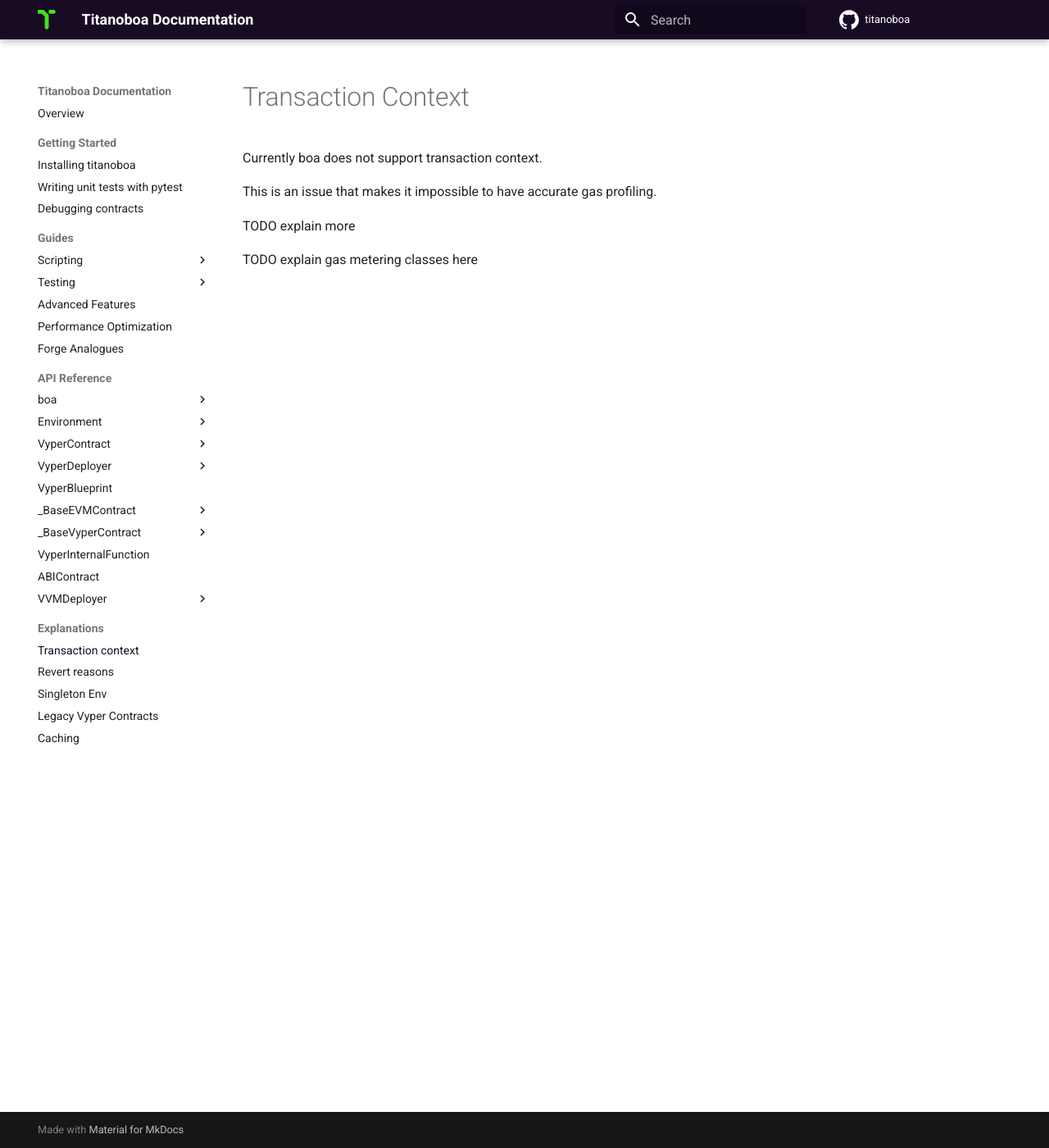
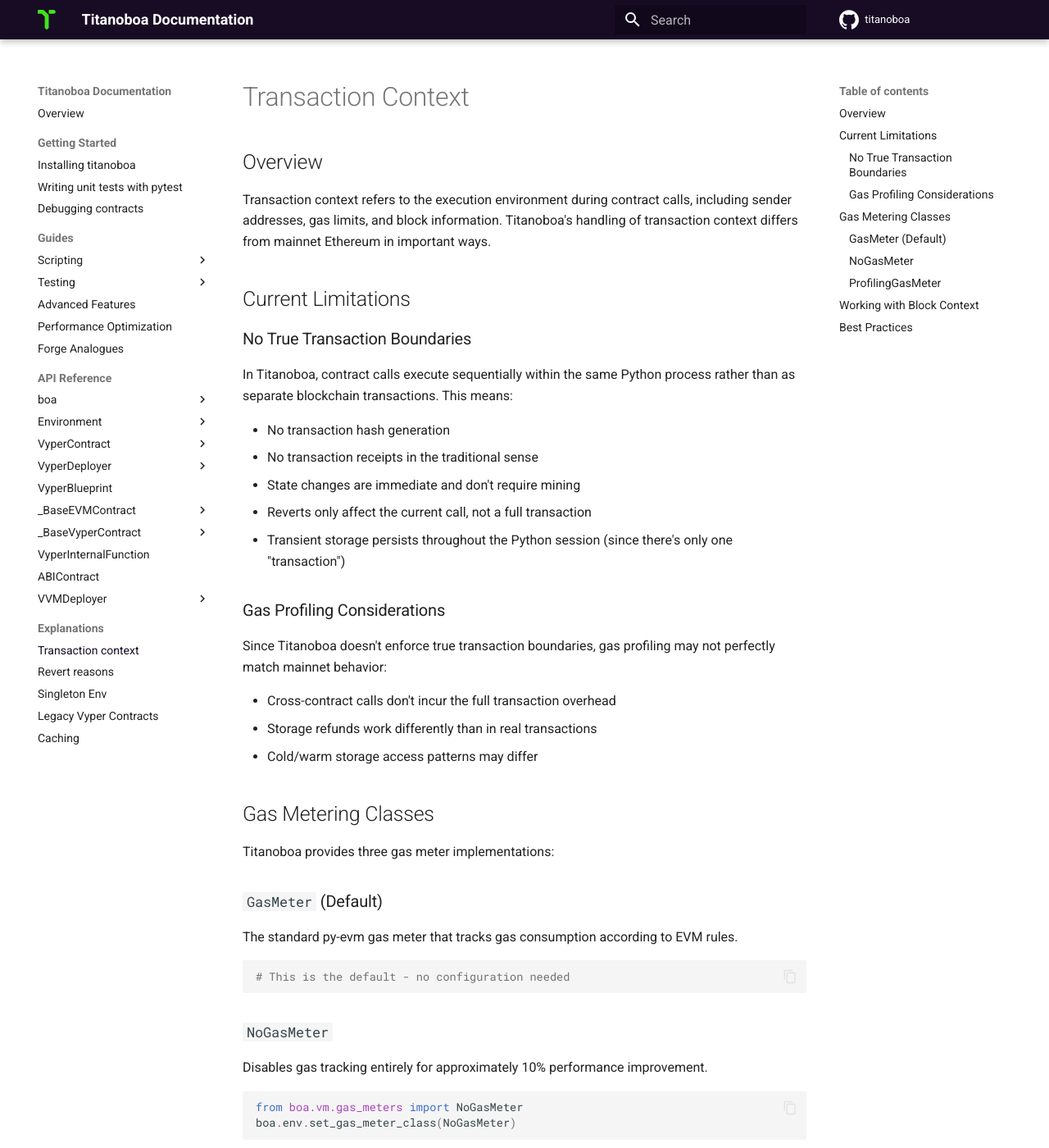
Before and after one commit to vyperlang/titanoboa, an MkDocs documentation site: the page built from docs/explain/tx_context.md, in a window 1280 px wide and 1400 px high. Shown: the whole window at 82% size. Built offline with MkDocs 1.6.1 and Material for MkDocs 9.7.7, drawn with Linux system fonts in a browser that asks for light colours; comment, search, counter and statistics services are not loaded; some of the changed text lies outside the part shown.

Commit message:
add more docs

````diff
--- a/docs/explain/tx_context.md
+++ b/docs/explain/tx_context.md
@@ -1,9 +1,78 @@
 # Transaction Context
 
-Currently boa does not support transaction context.
+## Overview
 
-This is an issue that makes it impossible to have accurate gas profiling.
+Transaction context refers to the execution environment during contract calls, including sender addresses, gas limits, and block information. Titanoboa's handling of transaction context differs from mainnet Ethereum in important ways.
 
-TODO explain more
+## Current Limitations
 
-TODO explain gas metering classes here
+### No True Transaction Boundaries
+
+In Titanoboa, contract calls execute sequentially within the same Python process rather than as separate blockchain transactions. This means:
+
+- No transaction hash generation
+- No transaction receipts in the traditional sense
+- State changes are immediate and don't require mining
+- Reverts only affect the current call, not a full transaction
+- Transient storage persists throughout the Python session (since there's only one "transaction")
+
+### Gas Profiling Considerations
+
+Since Titanoboa doesn't enforce true transaction boundaries, gas profiling may not perfectly match mainnet behavior:
+
+- Cross-contract calls don't incur the full transaction overhead
+- Storage refunds work differently than in real transactions
+- Cold/warm storage access patterns may differ
+
+## Gas Metering Classes
+
+Titanoboa provides three gas meter implementations:
+
+### `GasMeter` (Default)
+The standard py-evm gas meter that tracks gas consumption according to EVM rules.
+
+```python
+# This is the default - no configuration needed
+```
+
+### `NoGasMeter`
+Disables gas tracking entirely for approximately 10% performance improvement.
+
+```python
+from boa.vm.gas_meters import NoGasMeter
+boa.env.set_gas_meter_class(NoGasMeter)
+```
+
+### `ProfilingGasMeter`
+Tracks gas usage per program counter for detailed analysis. This is automatically enabled when using pytest with the `--gas-profile` flag.
+
+```python
+# Automatically enabled with:
+# pytest --gas-profile
+
+# Or manually enable:
+from boa.vm.gas_meters import ProfilingGasMeter
+boa.env.set_gas_meter_class(ProfilingGasMeter)
+```
+
+## Working with Block Context
+
+Block variables are accessible but controlled by the environment:
+
+```python
+# Set block timestamp
+boa.env.vm.patch.timestamp = 1234567890
+
+# Set block number
+boa.env.vm.patch.block_number = 15000000
+
+# Access in contract
+contract.get_block_timestamp()  # returns 1234567890
+```
+
+## Best Practices
+
+1. **Testing**: Be aware that gas costs in tests may differ from mainnet
+2. **Transient Storage**: Remember that transient storage persists throughout your session
+3. **Block variables**: Explicitly set block context when testing time-dependent logic
+4. **Gas Profiling**: Use `pytest --gas-profile` for automatic gas profiling in tests
````
Also changed, not shown: docs/api/common_classes/handle_error.md (+26 -1 lines), docs/api/exceptions/boa_error.md (+35 -3 lines), docs/api/testing.md (+14 -4 lines), docs/api/verify/get_verifier.md (+22 -0 lines), docs/api/verify/overview.md (+25 -0 lines), docs/api/verify/set_verifier.md (+29 -0 lines), docs/api/verify/verify.md (+41 -0 lines), docs/guides/testing/private_members.md (+1 -1 lines), 3 other files.
